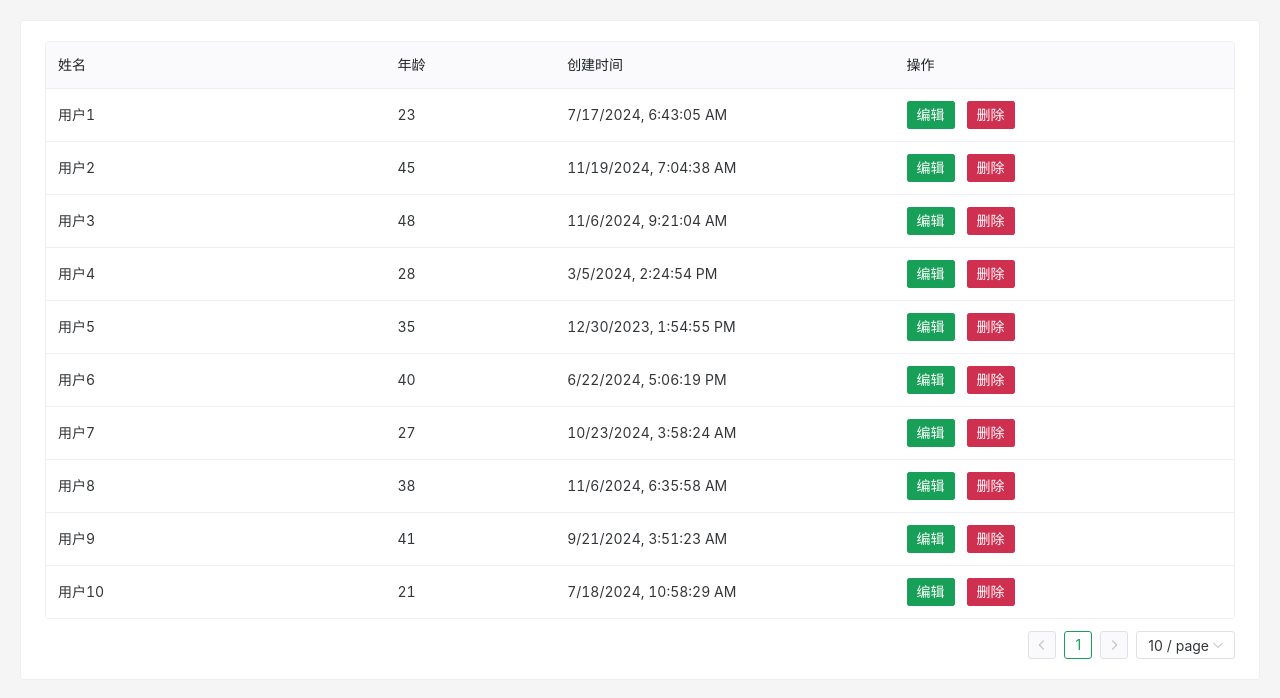
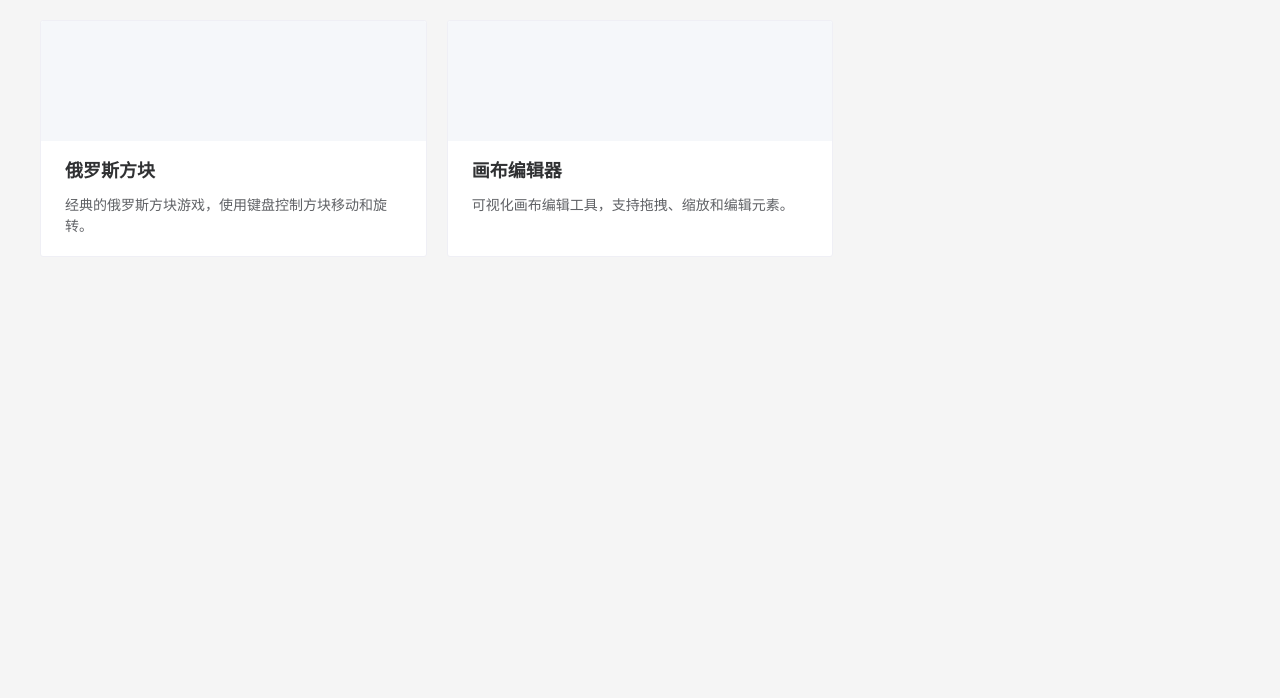
Before and after one commit to zys8119/my-login-app-for-generate, a Vue app: page /#/home in a window 1280 px wide. Shown: the top 698 px of the page. Built offline with nearby package versions, Linux system fonts and the light colour scheme; some icons are missing.

Commit message:
[add] 俄罗斯方块

```diff
--- a/src/views/Home.vue
+++ b/src/views/Home.vue
@@ -1,246 +1,47 @@
 <template>
     <div class="home-container">
-        <n-card>
-            <n-data-table :columns="columns" :data="tableData" :pagination="pagination" :loading="loading" />
-        </n-card>
-        <!-- 编辑弹窗 -->
-        <n-modal v-model:show="showEditModal" preset="dialog" title="编辑用户">
-            <n-form ref="formRef" :model="editForm" :rules="rules" label-placement="left" :label-width="80"
-                require-mark-placement="right-hanging">
-                <n-form-item label="姓名" path="name">
-                    <n-input v-model:value="editForm.name" placeholder="请输入姓名" />
-                </n-form-item>
-                <n-form-item label="年龄" path="age">
-                    <n-input-number v-model:value="editForm.age" :min="1" :max="120" placeholder="请输入年龄" />
-                </n-form-item>
-            </n-form>
-            <template #action>
-                <n-space>
-                    <n-button @click="handleCancel">取消</n-button>
-                    <n-button type="primary" :loading="saving" @click="handleSave">保存</n-button>
-                </n-space>
-            </template>
-        </n-modal>
+        <div class="card-list">
+            <n-card v-for="route in routes" :key="route.path" class="route-card" hoverable
+                @click="navigateTo(route.path)">
+                <template #cover>
+                    <div class="card-icon">
+                        <n-icon size="40" :component="route.icon" />
+                    </div>
+                </template>
+                <div class="card-content">
+                    <h3>{{ route.title }}</h3>
+                    <p>{{ route.description }}</p>
+                </div>
+            </n-card>
+        </div>
     </div>
 </template>
 
 <script setup lang="ts">
-import { h, ref, onMounted } from 'vue'
-import { NButton, NSpace, NDataTable, NCard, NModal, NForm, NFormItem, NInput, NInputNumber, useDialog } from 'naive-ui'
-import type { DataTableColumns, FormInst } from 'naive-ui'
-import { createDiscreteApi } from 'naive-ui'
+import { useRouter } from 'vue-router'
+import { NCard, NIcon } from 'naive-ui'
+import { GameController, Brush } from '@vicons/ionicons5'
 
-const { message } = createDiscreteApi(['message'])
+const router = useRouter()
 
-interface UserData {
-    id: number
-    name: string
-    age: number
-    createTime: string
-}
-
-interface EditFormData {
-    id: number | null
-    name: string
-    age: number
-}
-
-const dialog = useDialog()
-const loading = ref(false)
-const saving = ref(false)
-const showEditModal = ref(false)
-const formRef = ref<FormInst | null>(null)
-
-// 编辑表单数据
-const editForm = ref<EditFormData>({
-    id: null,
-    name: '',
-    age: 0
-})
-
-// 表单验证规则
-const rules = {
-    name: [
-        { required: true, message: '请输入姓名', trigger: 'blur' },
-        { min: 2, max: 20, message: '姓名长度在2-20个字符之间', trigger: 'blur' }
-    ],
-    age: [
-        {
-            required: true,
-            message: '请输入年龄',
-            trigger: ['blur', 'change'],
-            type: 'number'
-        },
-        {
-            validator: (rule: any, value: number) => {
-                if (value < 1 || value > 120) {
-                    return new Error('年龄必须在1-120之间')
-                }
-                return true
-            },
-            trigger: ['blur', 'change']
-        }
-    ]
-}
-
-const pagination = ref({
-    page: 1,
-    pageSize: 10,
-    showSizePicker: true,
-    pageSizes: [10, 20, 30, 40],
-    onChange: (page: number) => {
-        pagination.value.page = page
-    },
-    onUpdatePageSize: (pageSize: number) => {
-        pagination.value.pageSize = pageSize
-        pagination.value.page = 1
-    }
-})
-
-const columns: DataTableColumns<UserData> = [
+const routes = [
     {
-        title: '姓名',
-        key: 'name',
-        width: 200
+        path: '/tetris',
+        title: '俄罗斯方块',
+        description: '经典的俄罗斯方块游戏，使用键盘控制方块移动和旋转。',
+        icon: GameController
     },
     {
-        title: '年龄',
-        key: 'age',
-        width: 100
-    },
-    {
-        title: '创建时间',
-        key: 'createTime',
-        width: 200
-    },
-    {
-        title: '操作',
-        key: 'actions',
-        width: 200,
-        render(row) {
-            return h(NSpace, null, {
-                default: () => [
-                    h(
-                        NButton,
-                        {
-                            size: 'small',
-                            type: 'primary',
-                            onClick: () => handleEdit(row)
-                        },
-                        { default: () => '编辑' }
-                    ),
-                    h(
-                        NButton,
-                        {
-                            size: 'small',
-                            type: 'error',
-                            onClick: () => handleDelete(row)
-                        },
-                        { default: () => '删除' }
-                    )
-                ]
-            })
-        }
+        path: '/canvas',
+        title: '画布编辑器',
+        description: '可视化画布编辑工具，支持拖拽、缩放和编辑元素。',
+        icon: Brush
     }
 ]
 
-// 模拟数据
-const tableData = ref<UserData[]>([])
-
-// 模拟获取数据
-const fetchData = () => {
-    loading.value = true
-    setTimeout(() => {
-        tableData.value = Array.from({ length: 10 }).map((_, index) => ({
-            id: index + 1,
-            name: `用户${index + 1}`,
-            age: Math.floor(Math.random() * 30) + 20,
-            createTime: new Date(Date.now() - Math.random() * 365 * 24 * 60 * 60 * 1000).toLocaleString()
-        }))
-        loading.value = false
-    }, 1000)
+const navigateTo = (path: string) => {
+    router.push(path)
 }
-
-// 编辑操作
-const handleEdit = (row: UserData) => {
-    editForm.value = {
-        id: row.id,
-        name: row.name,
-        age: row.age
-    }
-    showEditModal.value = true
-}
-
-// 删除操作
-const handleDelete = (row: UserData) => {
-    dialog.warning({
-        title: '确认删除',
-        content: `确定要删除用户"${row.name}"吗？`,
-        positiveText: '确定',
-        negativeText: '取消',
-        onPositiveClick: async () => {
-            loading.value = true
-            try {
-                // 模拟删除操作
-                await new Promise(resolve => setTimeout(resolve, 1000))
-
-                // 从表格数据中移除
-                const index = tableData.value.findIndex(item => item.id === row.id)
-                if (index !== -1) {
-                    tableData.value.splice(index, 1)
-                }
-
-                message.success('删除成功')
-            } catch (error) {
-                message.error('删除失败')
-            } finally {
-                loading.value = false
-            }
-        }
-    })
-}
-
-// 保存编辑
-const handleSave = () => {
-    if (!formRef.value) return
-
-    formRef.value.validate().then(async () => {
-        saving.value = true
-        try {
-            // 模拟保存操作
-            await new Promise(resolve => setTimeout(resolve, 1000))
-
-            // 更新表格数据
-            const index = tableData.value.findIndex(item => item.id === editForm.value.id)
-            if (index !== -1) {
-                tableData.value[index] = {
-                    ...tableData.value[index],
-                    name: editForm.value.name,
-                    age: editForm.value.age
-                }
-            }
-
-            showEditModal.value = false
-            message.success('保存成功')
-        } catch (error) {
-            message.error('保存失败')
-        } finally {
-            saving.value = false
-        }
-    }).catch(() => {
-        message.error('请填写完整信息')
-    })
-}
-
-// 取消编辑
-const handleCancel = () => {
-    formRef.value?.restoreValidation()
-    showEditModal.value = false
-}
-
-onMounted(() => {
-    fetchData()
-})
 </script>
 
 <style scoped>
@@ -249,4 +50,47 @@ onMounted(() => {
     background-color: #f5f5f5;
     min-height: 100vh;
 }
+
+.card-list {
+    display: grid;
+    grid-template-columns: repeat(auto-fill, minmax(300px, 1fr));
+    gap: 20px;
+    max-width: 1200px;
+    margin: 0 auto;
+}
+
+.route-card {
+    cursor: pointer;
+    transition: transform 0.3s;
+}
+
+.route-card:hover {
+    transform: translateY(-5px);
+}
+
+.card-icon {
+    height: 120px;
+    display: flex;
+    align-items: center;
+    justify-content: center;
+    background-color: #f5f7fa;
+    color: #409eff;
+}
+
+.card-content {
+    padding: 16px 0 0;
+}
+
+.card-content h3 {
+    margin: 0 0 8px;
+    font-size: 18px;
+    color: #303133;
+}
+
+.card-content p {
+    margin: 0;
+    font-size: 14px;
+    color: #606266;
+    line-height: 1.5;
+}
 </style>
```
